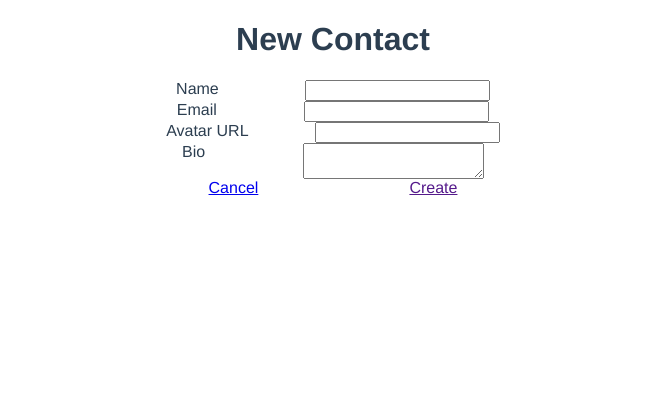
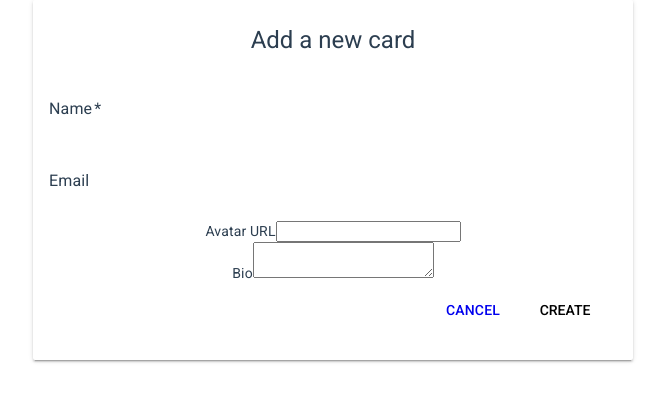
Before and after one commit to RichardOtvos/vue-contact-list, a Vue app: page /#/new in a window 1280 px wide. Shown: the top 402 px of the page, without its empty margins (307-972 px from the left). Built offline with nearby package versions, Linux system fonts and the light colour scheme.

Commit message:
Adds Vue Material and starts refactoring new card form

```diff
--- a/package.json
+++ b/package.json
@@ -11,6 +11,7 @@
   "dependencies": {
     "core-js": "^2.6.5",
     "vue": "^2.6.10",
+    "vue-material": "^1.0.0-beta-11",
     "vue-router": "^3.0.3",
     "vuex": "^3.1.1"
   },
--- a/public/index.html
+++ b/public/index.html
@@ -5,6 +5,7 @@
     <meta http-equiv="X-UA-Compatible" content="IE=edge">
     <meta name="viewport" content="width=device-width,initial-scale=1.0">
     <link rel="icon" href="<%= BASE_URL %>favicon.ico">
+    <link rel="stylesheet" href="//fonts.googleapis.com/css?family=Roboto:400,500,700,400italic|Material+Icons">
     <title>vue-contact-list</title>
   </head>
   <body>
--- a/src/App.vue
+++ b/src/App.vue
@@ -16,7 +16,7 @@ body {
 }
 
 #app {
-  font-family: 'Avenir', Helvetica, Arial, sans-serif;
+  font-family: 'Roboto', Arial, sans-serif;
   -webkit-font-smoothing: antialiased;
   -moz-osx-font-smoothing: grayscale;
 
--- a/src/components/AddContact.vue
+++ b/src/components/AddContact.vue
@@ -1,28 +1,41 @@
 <template>
   <div class="add-contact">
     <form action="">
-      <div>
+      <md-card>
+        <md-card-header>
+          <div class="md-title">Add a new card</div>
+        </md-card-header>
+        <md-card-content>
+          <md-field>
             <label for="contact-name">Name</label>
-        <input id="contact-name" type="text" v-model="contactName" />
-      </div>
-      <div>
+            <md-input id="contact-name" v-model="contactName" required />
+          </md-field>
+          <md-field>
             <label for="contact-email">Email</label>
-        <input id="contact-email" type="text" v-model="contactEmail" />
-      </div>
+            <md-input id="contact-email" v-model="contactEmail" />
+          </md-field>
           <div>
             <label for="contact-avatar-url">Avatar URL</label>
-        <input id="contact-avatar-url" type="text" v-model="contactAvatarUrl" />
+            <input
+              id="contact-avatar-url"
+              type="text"
+              v-model="contactAvatarUrl"
+            />
           </div>
           <div>
             <label for="contact-bio">Bio</label>
             <textarea id="contact-bio" v-model="contactBio"></textarea>
           </div>
-      <div class="button-holder">
-        <router-link :to="{ name: 'details', params: { selectedId: null } }">
+          <md-card-actions>
+            <md-button :to="{ name: 'details', params: { selectedId: null } }">
               Cancel
-        </router-link>
-        <a href="" @click.prevent="onNewContactClick">Create</a>
-      </div>
+            </md-button>
+            <md-button class="md-primary" @click.prevent="onNewContactClick">
+              Create
+            </md-button>
+          </md-card-actions>
+        </md-card-content>
+      </md-card>
     </form>
   </div>
 </template>
@@ -60,14 +73,7 @@ export default {
 
 <style scoped>
 form {
-  width: 400px;
+  max-width: 600px;
   margin: auto;
-  display: flex;
-  flex-direction: column;
-}
-
-form > div {
-  display: flex;
-  justify-content: space-around;
 }
 </style>
--- a/src/main.js
+++ b/src/main.js
@@ -2,7 +2,10 @@ import Vue from 'vue';
 import App from './App.vue';
 import router from './router';
 import { contactStore as store, SELECT_CONTACT } from './store';
+import VueMaterial from 'vue-material';
+import 'vue-material/dist/vue-material.min.css';
 
+Vue.use(VueMaterial);
 Vue.config.productionTip = false;
 
 router.beforeEach((to, from, next) => {
--- a/src/views/New.vue
+++ b/src/views/New.vue
@@ -1,6 +1,5 @@
 <template>
   <div id="new-contact-page">
-    <h1>New Contact</h1>
     <add-contact @on-add-contact="onNewContact"></add-contact>
   </div>
 </template>
```
Also changed, not shown: 1 other file (tests, documents, lock files or other folders). Lines whose indentation alone changed are shown as unchanged.
